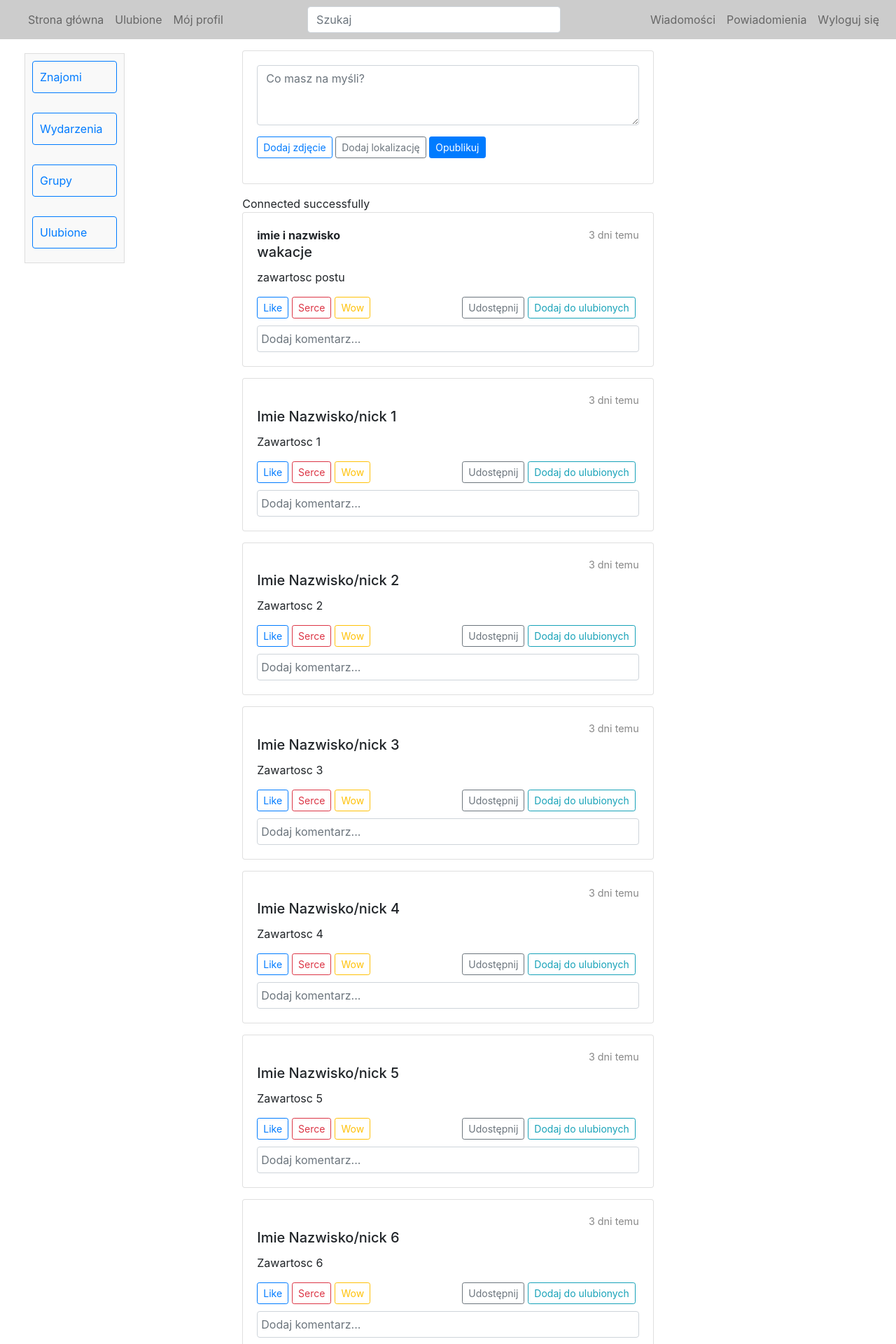
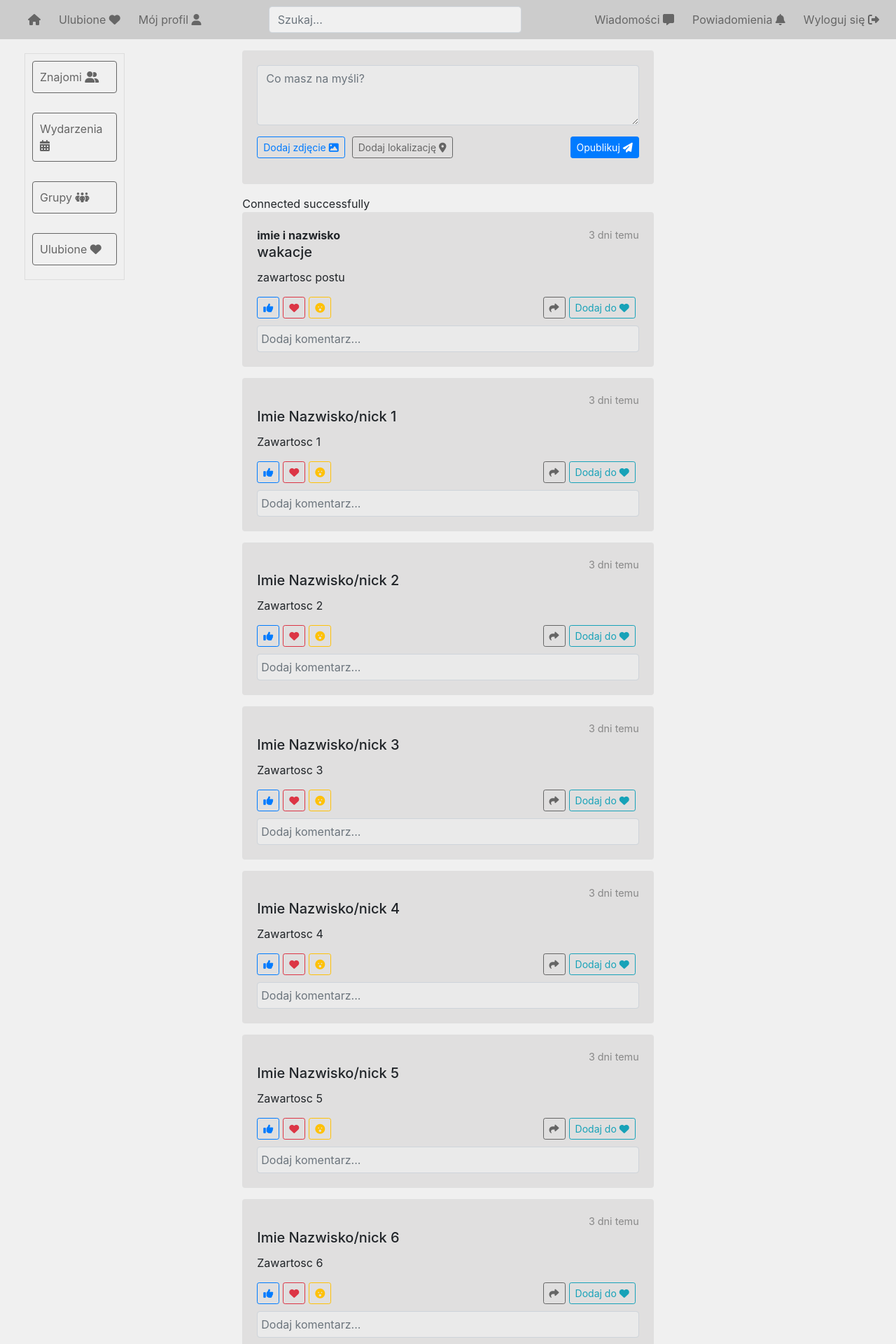
Before and after one commit to BoguszKonrady/FORUM, a PHP site: page / in a window 1280 px wide. Shown: the top 1920 px of the page at 70% size. Run offline with PHP 8.4, Linux system fonts and the light colour scheme; data comes from the database, SQL or seed files in the repository; some libraries are stand-ins or nearby versions.

Commit message:
Icons and colors
Add colors and icons for buttons

```diff
--- a/app/index.php
+++ b/app/index.php
@@ -39,6 +39,7 @@ function timeAgo($datetime, $full = false) {
     <title>Prosta Strona</title>
     <link href="https://stackpath.bootstrapcdn.com/bootstrap/4.5.2/css/bootstrap.min.css" rel="stylesheet">
     <link href="style.css" rel="stylesheet">
+    <link rel="stylesheet" href="https://cdnjs.cloudflare.com/ajax/libs/font-awesome/6.5.2/css/all.min.css" integrity="sha512-SnH5WK+bZxgPHs44uWIX+LLJAJ9/2PkPKZ5QiAj6Ta86w+fsb2TkcmfRyVX3pBnMFcV7oQPJkl9QevSCWr3W6A==" crossorigin="anonymous" referrerpolicy="no-referrer" />
 </head>
 <body>
 
@@ -50,27 +51,27 @@ function timeAgo($datetime, $full = false) {
     <div class="collapse navbar-collapse" id="navbarNav">
         <ul class="navbar-nav mr-auto">
             <li class="nav-item">
-                <a class="nav-link" href="index.php">Strona główna</a>
+                <a class="nav-link" href="index.php"><i class="fa-solid fa-house"></i></a>
             </li>
             <li class="nav-item">
-                <a class="nav-link" href="#">Ulubione</a>
+                <a class="nav-link" href="#">Ulubione <i class="fa-solid fa-heart"></i></a>
             </li>
             <li class="nav-item">
-                <a class="nav-link" href="#">Mój profil</a>
+                <a class="nav-link" href="#">Mój profil <i class="fa-solid fa-user"></i></a>
             </li>
         </ul>
         <form class="form-inline mx-auto search-form">
-            <input class="form-control mr-sm-2 search-input" type="search" placeholder="Szukaj" aria-label="Szukaj">
+            <input class="form-control mr-sm-2 search-input" type="search" placeholder="Szukaj..." aria-label="Szukaj">
         </form>
         <ul class="navbar-nav ml-auto">
             <li class="nav-item">
-                <a class="nav-link" href="logout.php">Wiadomości</a>
+                <a class="nav-link" href="logout.php">Wiadomości <i class="fa-solid fa-message"></i></a>
             </li>
             <li class="nav-item">
-                <a class="nav-link" href="logout.php">Powiadomienia</a>
+                <a class="nav-link" href="logout.php">Powiadomienia <i class="fa-solid fa-bell"></i></a>
             </li>
             <li class="nav-item">
-                <a class="nav-link" href="logout.php">Wyloguj się</a>
+                <a class="nav-link" href="logout.php">Wyloguj się <i class="fa-solid fa-right-from-bracket"></i></a>
             </li>
         </ul>
     </div>
@@ -80,10 +81,10 @@ function timeAgo($datetime, $full = false) {
     <div class="row">
         <div class="col-md-2">
             <div class="sidebar">
-                <button class="btn btn-outline-primary btn-block">Znajomi</button>
-                <button class="btn btn-outline-primary btn-block">Wydarzenia</button>
-                <button class="btn btn-outline-primary btn-block">Grupy</button>
-                <button class="btn btn-outline-primary btn-block">Ulubione</button>
+                <button class="btn btn-outline-primary btn-block">Znajomi <i class="fa-solid fa-user-group"></i></button>
+                <button class="btn btn-outline-primary btn-block">Wydarzenia <i class="fa-solid fa-calendar-days"></i></button>
+                <button class="btn btn-outline-primary btn-block">Grupy <i class="fa-solid fa-people-group"></i></button>
+                <button class="btn btn-outline-primary btn-block">Ulubione <i class="fa-solid fa-heart"></i></button>
             </div>
         </div>
         <div class="col-md-8">
@@ -95,10 +96,10 @@ function timeAgo($datetime, $full = false) {
                                 <textarea class="form-control" name="content" rows="3" placeholder="Co masz na myśli?"></textarea>
                             </div>
                             <div class="form-group">
-                                <button type="button" class="btn btn-outline-primary btn-sm" onclick="document.getElementById('uploadImage').click()">Dodaj zdjęcie</button>
+                                <button type="button" class="btn btn-outline-primary btn-sm" onclick="document.getElementById('uploadImage').click()">Dodaj zdjęcie <i class="fa-solid fa-image"></i></button>
                                 <input type="file" name="image" id="uploadImage" style="display: none;">
-                                <button type="button" class="btn btn-outline-secondary btn-sm">Dodaj lokalizację</button>
-                                <button type="submit" class="btn btn-primary btn-sm">Opublikuj</button>
+                                <button type="button" class="btn btn-outline-secondary btn-sm">Dodaj lokalizację <i class="fa-solid fa-location-dot"></i></button>
+                                <button type="submit" class="btn btn-primary btn-sm btn-submit">Opublikuj <i class="fa-solid fa-paper-plane"></i></button>
                             </div>
                         </form>
                     </div>
@@ -123,11 +124,11 @@ function timeAgo($datetime, $full = false) {
                                     <h5 class='card-title'>{$row['title']}</h5>
                                     <p class='card-text post-description'>{$row['content']}</p>
                                     <div class='post-reactions'>
-                                        <button type='button' class='btn btn-outline-primary btn-sm'>Like</button>
-                                        <button type='button' class='btn btn-outline-danger btn-sm'>Serce</button>
-                                        <button type='button' class='btn btn-outline-warning btn-sm'>Wow</button>
-                                        <button type='button' class='btn btn-outline-secondary btn-sm btn-share'>Udostępnij</button>
-                                        <button type='button' class='btn btn-outline-info btn-sm btn-favorite'>Dodaj do ulubionych</button>
+                                        <button type='button' class='btn btn-outline-primary btn-sm'><i class='fa-solid fa-thumbs-up'></i></button>
+                                        <button type='button' class='btn btn-outline-danger btn-sm'><i class='fa-solid fa-heart'></i></button>
+                                        <button type='button' class='btn btn-outline-warning btn-sm'><i class='fa-solid fa-face-surprise'></i></button>
+                                        <button type='button' class='btn btn-outline-secondary btn-sm btn-share'><i class='fa-solid fa-share'></i></button>
+                                        <button type='button' class='btn btn-outline-info btn-sm btn-favorite'>Dodaj do <i class='fa-solid fa-heart'></i></button>
                                     </div>
                                     <div class='comment-section'>
                                         <input type='text' class='form-control' placeholder='Dodaj komentarz...'>
--- a/app/style.css
+++ b/app/style.css
@@ -1,5 +1,6 @@
 body {
     overflow-x: hidden;
+    background-color: #f0f0f0;
 }
 
 #main-content {
@@ -30,6 +31,10 @@ body {
     display: flex;
     justify-content: space-between;
     align-items: center;
+}
+
+.card-body {
+    background-color: #e0dfdf;
 }
 
 .post-user {
@@ -81,6 +86,11 @@ body {
 
 .search-form .form-control {
     width: 100%;
+    background-color: #f0f0f0 !important;
+}
+
+.form-control {
+    background-color: #eaeaea !important;
 }
 
 .sidebar {
@@ -90,7 +100,7 @@ body {
     margin: 20px;
     padding: 10px;
     border: 1px solid #ddd;
-    background-color: #f9f9f9;
+    background-color: #f0f0f0;
 }
 
 .sidebar .btn {
@@ -99,4 +109,42 @@ body {
     padding: 10px;
     font-size: 16px;
     margin-bottom: 10px;
+    color: #656565;
+    border-color: #656565;
+    transition: background-color 0.3s ease, border-color 0.3s ease;
 }
+
+.sidebar .btn:hover {
+    background-color: #e0e0e0;
+}
+
+.navbar-nav .nav-link {
+    color: #656565;
+}
+
+.navbar-nav .nav-item {
+    margin-right: 10px;
+}
+
+.navbar-nav .nav-item:last-child {
+    margin-right: 0;
+}
+
+.btn-outline-secondary {
+    border-color: #656565 !important;
+    color: #656565 !important;
+}
+
+.form-group {
+    display: flex;
+    justify-content: space-between;
+    align-items: center;
+}
+
+.form-group .btn-submit {
+    margin-left: auto;
+}
+
+.form-group .btn-outline-secondary {
+    margin-left: 10px;
+}
```
